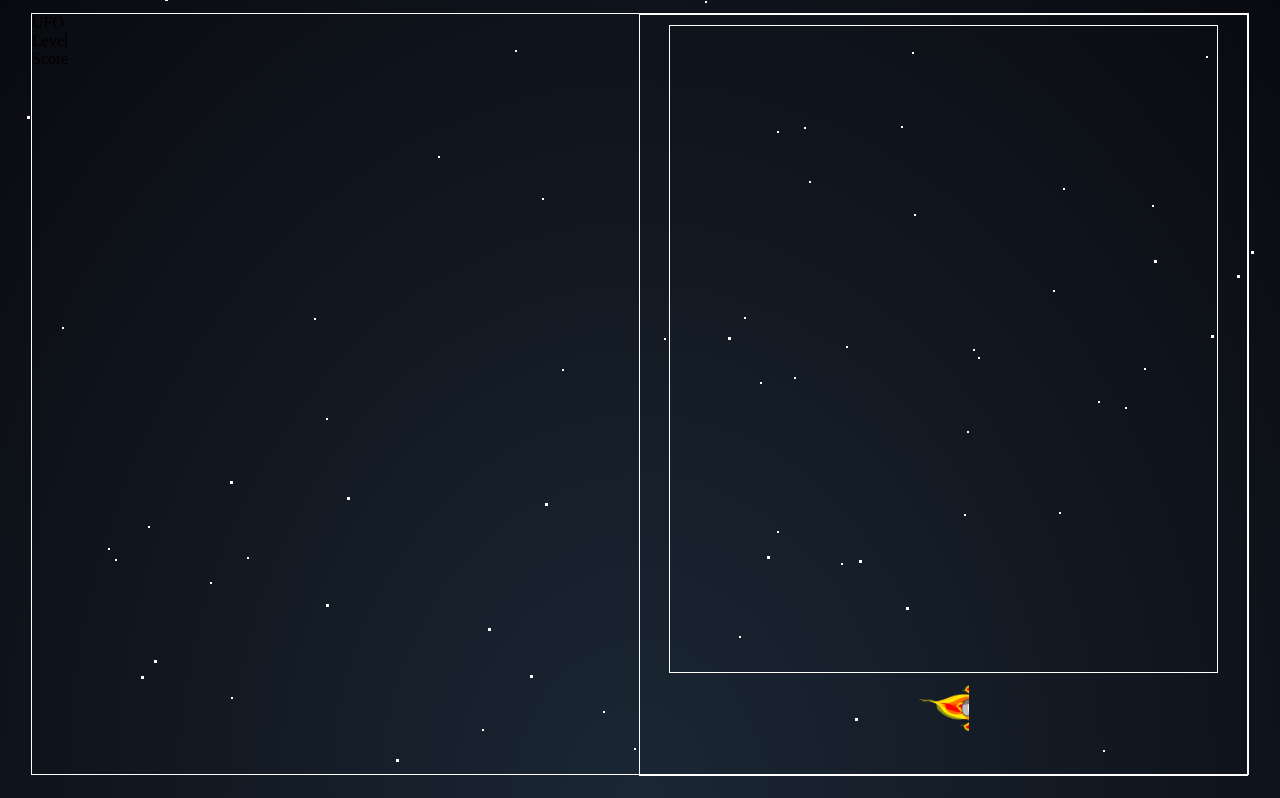
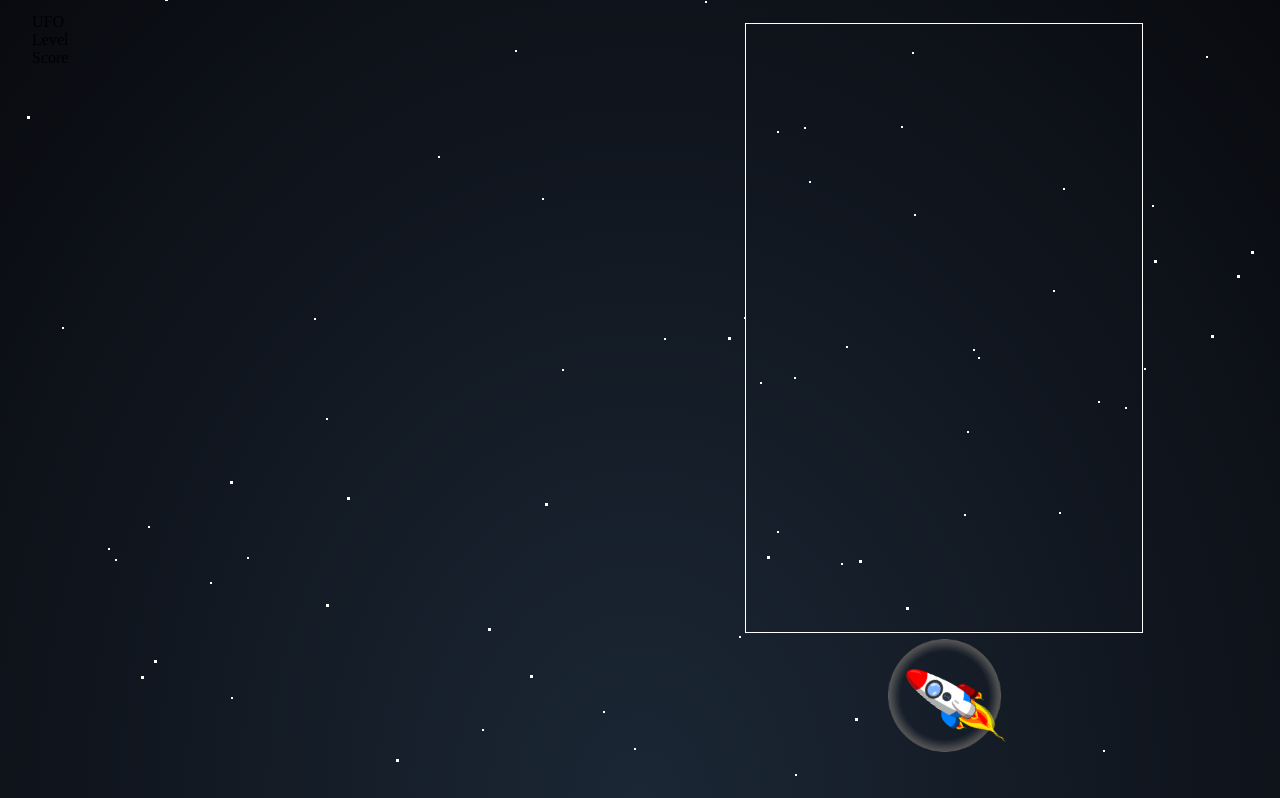
Before and after one commit to RikeyChen/block-attack, a React app: page / in a window 1280 px wide. Shown: the top 798 px of the page. Built offline with nearby package versions, Linux system fonts and the light colour scheme; the HTML template or start-up script is replaced by a standard one.

Commit message:
Add rocketship and styling

```diff
--- a/src/app.jsx
+++ b/src/app.jsx
@@ -18,7 +18,11 @@ class App extends Component {
             </div>
             <div className="game-container">
               <div className="block-game" />
-              <div className="rocket-ship" />
+              <div className="rocket-ship-container">
+                <div className="force-field">
+                  <div className="rocket-ship" />
+                </div>
+              </div>
             </div>
           </div>
         </div>
--- a/src/stylesheets/game_container.css
+++ b/src/stylesheets/game_container.css
@@ -1,5 +1,4 @@
 .main {
-  border: 1px solid white;
   width: 95vw;
   height: 95vh;
   margin: auto;
@@ -15,26 +14,38 @@
   margin: auto;
 }
 
-.game-container {
+.block-game {
+  margin-top: 5px;
+  height: 80%;
+  width: 65%;
   border: 1px solid white;
-}
-
-.game-container > div {
   margin: 10px auto auto auto;
 }
 
-.block-game {
-  margin-top: 5px;
-  height: 85%;
-  width: 90%;
-  border: 1px solid white;
+.rocket-ship-container {
+  position: relative;
+  display: flex;
+  justify-content: center;
+}
+
+.force-field {
+  background-image: url("../../wireframes/forcefield.png");
+  background-size: cover;
+  background-repeat: no-repeat;
+  width: 125px;
+  height: 125px;
+  position: absolute;
+  top: 0px;
 }
 
 .rocket-ship {
   background-image: url("../../wireframes/spaceship.png");
   background-size: cover;
   background-repeat: no-repeat;
-  width: 50px;
-  height: 50px;
-  z-index: 1;
+  width: 120px;
+  height: 45px;
+  transform: rotate(-150.05deg);
+  position: absolute;
+  bottom: 30px;
+  left: 15px;
 }
```
